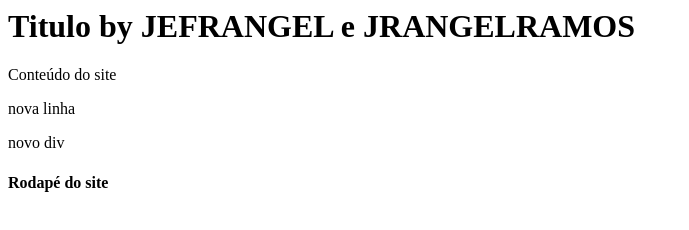
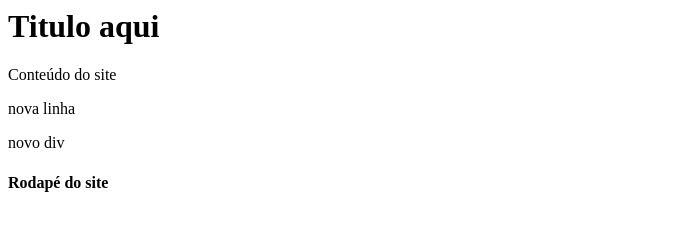
Before and after one commit to jefrangel/curso-git, a plain HTML site: page proposta.html in a window 1280 px wide. Shown: the whole page, without its empty margins (0-689 px from the left). Drawn offline with Linux system fonts and the light colour scheme.

Commit message:
alterado proposta

```diff
--- a/proposta.html
+++ b/proposta.html
@@ -3,7 +3,7 @@
       <title>Proposta 1 para homepage da empresa</title>
     </head>
     <body>
-      <h1>Titulo by JEFRANGEL e JRANGELRAMOS</h1>
+      <h1>Titulo aqui</h1>
 
       Conteúdo do site
       <p>nova linha</p>
```
